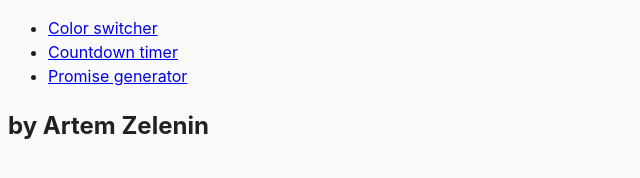
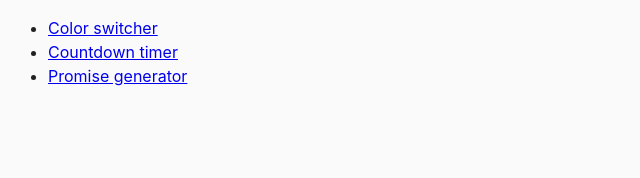
Before and after one commit to azelenin057/goit-js-hw-09, a website built with Parcel: page src/index.html in a window 1280 px wide. Shown: the whole page, without its empty margins (0-640 px from the left). Built offline with nearby package versions, Linux system fonts and the light colour scheme.

Commit message:
Update index.html

```diff
--- a/src/index.html
+++ b/src/index.html
@@ -12,6 +12,5 @@
       <li><a href="02-timer.html">Countdown timer</a></li>
       <li><a href="03-promises.html">Promise generator</a></li>
     </ul>
-    <h2>by Artem Zelenin</h2>
   </body>
 </html>
```
